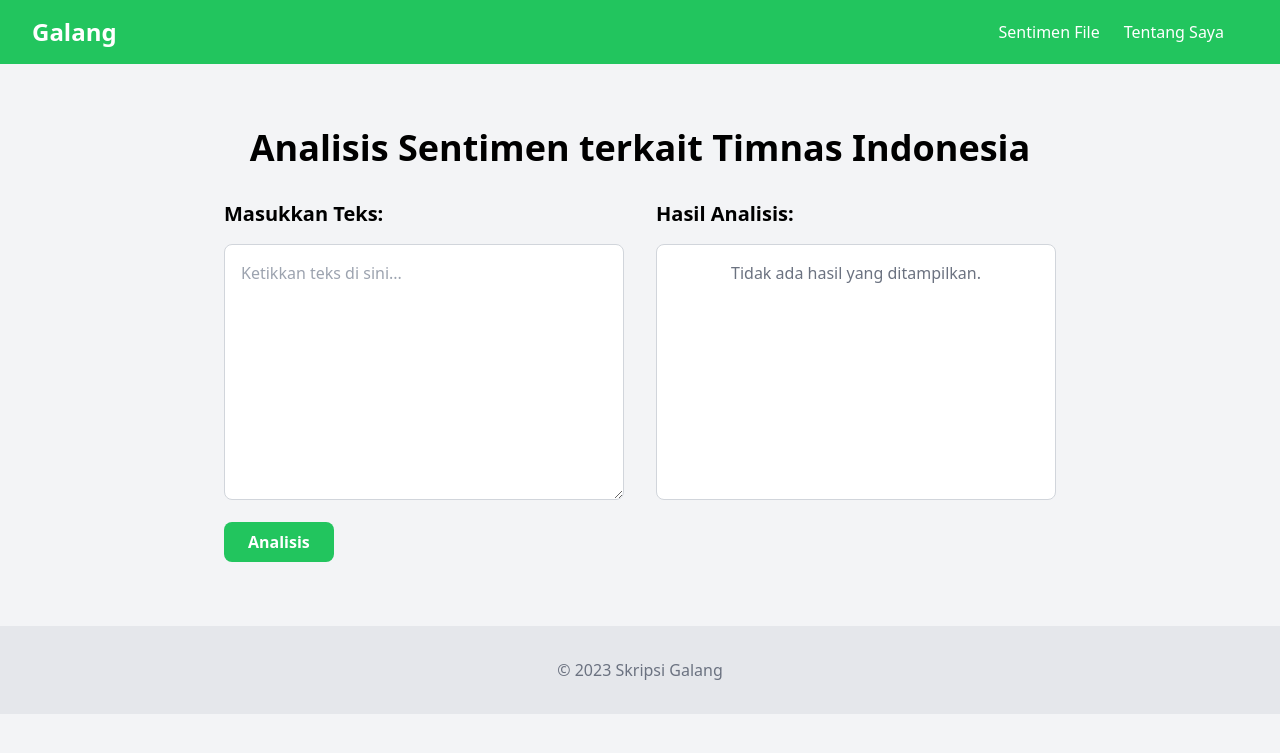
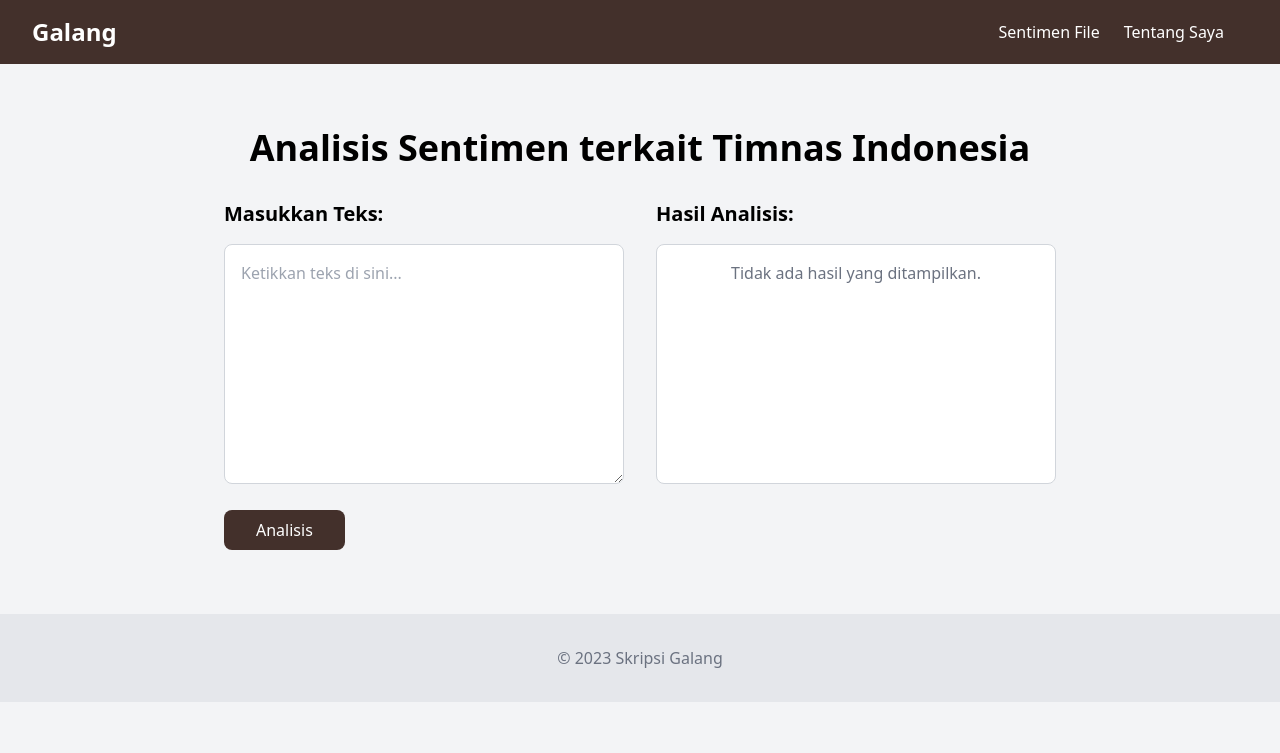
Before and after one commit to galanksumantri/SentimentAnalysis, a Flask app: page / in a window 1280 px wide. Shown: the top 753 px of the page. Run offline with Flask 2, Linux system fonts and the light colour scheme; style sheets or scripts are compiled from the project's sources; parts of the project's set-up code (start-up, migrations or seed data) failed here and were passed over.

Commit message:
update theme

```diff
--- a/tailwind.config.js
+++ b/tailwind.config.js
@@ -5,7 +5,13 @@ module.exports = {
     "./templates/*.{html,js}"
   ],
   theme: {
-    extend: {},
+    extend: {
+      colors: {
+        primary: '#43302b',
+        secondary: '#846358',
+        tertiary: '#977669'
+      }
+    },
   },
   plugins: [],
 }
--- a/templates/base.html
+++ b/templates/base.html
@@ -10,7 +10,7 @@
 <body class="bg-gray-100">
 
 	<!-- Navigation Bar -->
-	<nav class="flex justify-between items-center bg-green-500 text-white py-4 px-8">
+	<nav class="flex justify-between items-center bg-primary text-white py-4 px-8">
 		<a href="{{ url_for('index') }}" class="text-2xl font-bold">Galang</a>
 		<div class="flex items-center">
 			<a href="{{ url_for('sentimen_file') }}" class="mr-6">Sentimen File</a>
--- a/templates/index.html
+++ b/templates/index.html
@@ -8,13 +8,13 @@
 		<div class="flex-1">
 			<p class="text-xl font-bold mb-4">Masukkan Teks:</p>
 			<form method="POST" action="/sentimen">
-				<textarea class="border border-gray-300 rounded-lg w-full h-64 p-4" placeholder="Ketikkan teks di sini..." name="sentence"></textarea>
-				<button class="bg-green-500 text-white py-2 px-6 rounded-lg font-semibold hover:bg-blue-600 mt-4" type="submit" formmethod="post">Analisis</button>
+				<textarea class="border border-gray-300 rounded-lg w-full h-60 p-4 mb-5" placeholder="Ketikkan teks di sini..." name="sentence"></textarea>
+				<button type="submit" class="px-8 py-2 bg-primary text-white rounded-lg hover:bg-secondary focus:outline-none focus:ring-2 focus:ring-tertiary focus:ring-opacity-50">Analisis</button>
 			</form>
 		</div>
 	<div class="flex-1">
 		<p class="text-xl font-bold mb-4">Hasil Analisis:</p>
-		<div class="bg-white relative border border-gray-300 rounded-lg w-full h-64 p-4 overflow-y-auto">
+		<div class="bg-white relative border border-gray-300 rounded-lg w-full h-60 p-4 overflow-y-auto">
 			<p class="text-gray-500 text-center">Tidak ada hasil yang ditampilkan.</p>
 			{% if sentence %}
 			<div class="absolute top-4 bg-white w-11/12 max-h-fit">
--- a/templates/sentimen_file.html
+++ b/templates/sentimen_file.html
@@ -21,7 +21,7 @@
 		<input type="file" name="file" class="absolute inset-0 w-full h-full opacity-0 cursor-pointer">
 		</div>
 		<div class="flex justify-center items-center space-x-4 pt-10">
-		<button type="submit" class="px-8 py-2 bg-green-500 text-white rounded-lg hover:bg-green-400 focus:outline-none focus:ring-2 focus:ring-green-500 focus:ring-opacity-50">Analisis</button>
+		<button type="submit" class="px-8 py-2 bg-primary text-white rounded-lg hover:bg-secondary focus:outline-none focus:ring-2 focus:ring-tertiary focus:ring-opacity-50">Analisis</button>
 		</div>
 	</form>
 </div>
```
Also changed, not shown: templates/hasil_analisis.html (+1 -1 lines).
